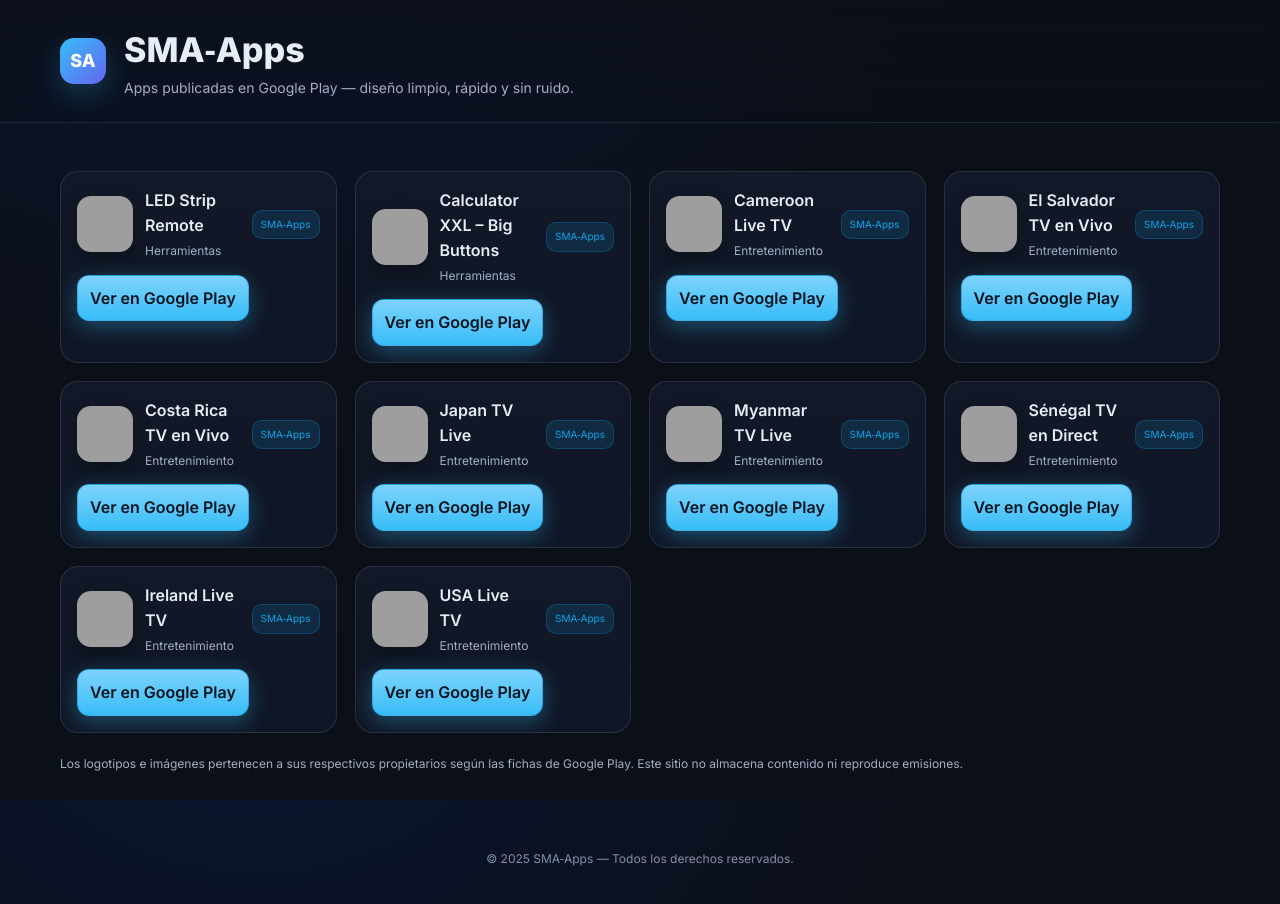
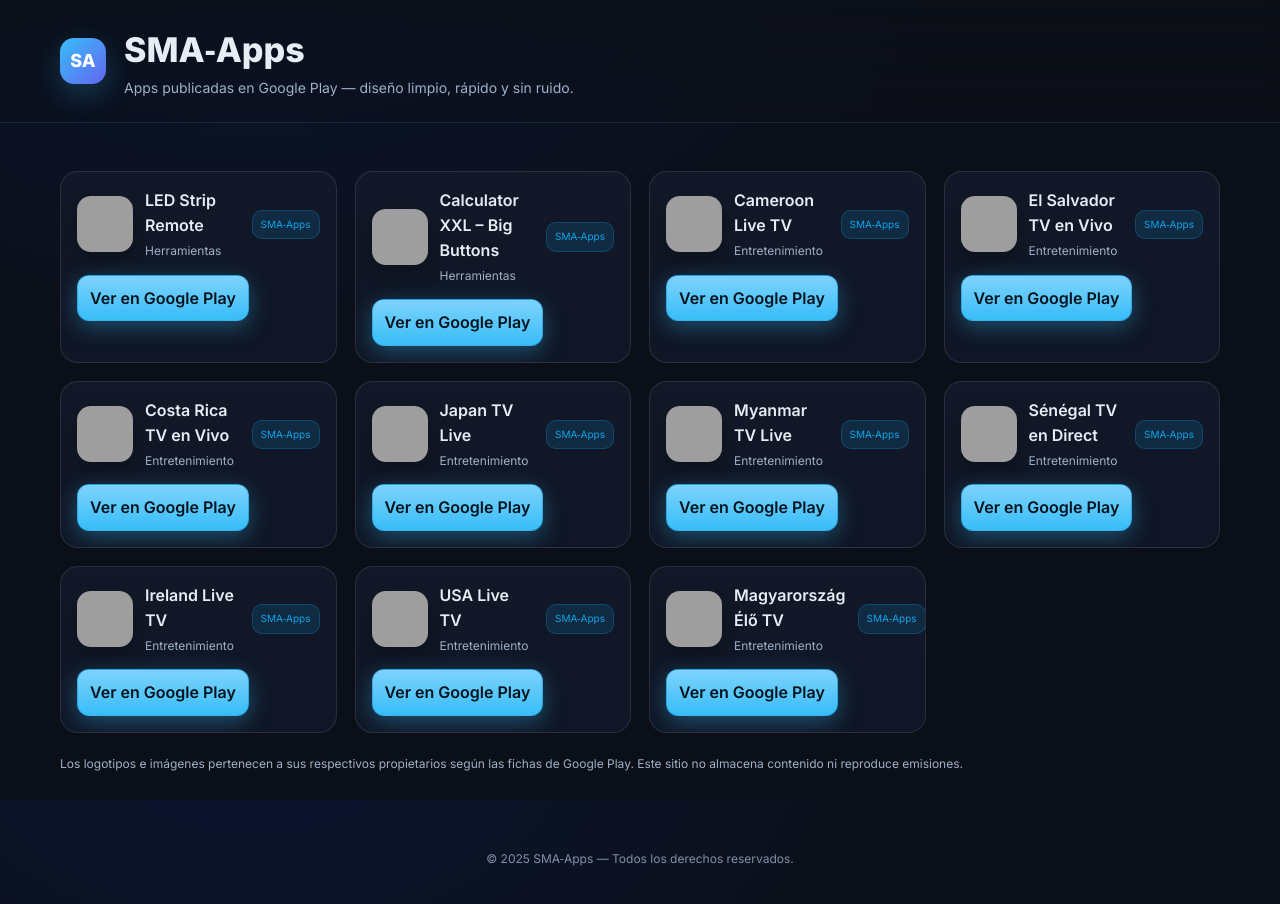
Before and after one commit to smappse/smappse.github.io, a plain HTML site: page index.html in a window 1280 px wide. Drawn offline with Linux system fonts and the light colour scheme; grey boxes are pictures that could not be loaded.

Commit message:
Update index.html

```diff
--- a/index.html
+++ b/index.html
@@ -240,6 +240,20 @@
         </div>
       </article>
 
+ <!-- Magyarország Élő TV -->
+      <article class="card">
+        <div class="app-head">
+          <img class="app-icon" alt="Magyarország Élő TV Icon" src="https://play-lh.googleusercontent.com/dljDGbMJWGzG4MGfnjXatBbbCwdyCIlRz4XjtvbYIJVf8uKvTG09aeWNG1IR1O7fD1LsUVUQgGxcWKQyg62W1eI=w240-h480-rw" />
+          <div>
+            <h2 class="app-title">Magyarország Élő TV</h2>
+            <div class="app-meta">Entretenimiento</div>
+          </div>
+          <span class="badge">SMA‑Apps</span>
+        </div>
+        <div class="actions">
+          <a class="btn" target="_blank" rel="noopener" href="https://play.google.com/store/apps/details?id=magyarorszag.tv.elo.online.foci.kosarlabda">Ver en Google Play</a>
+        </div>
+      </article>
 
     </section>
 
```
